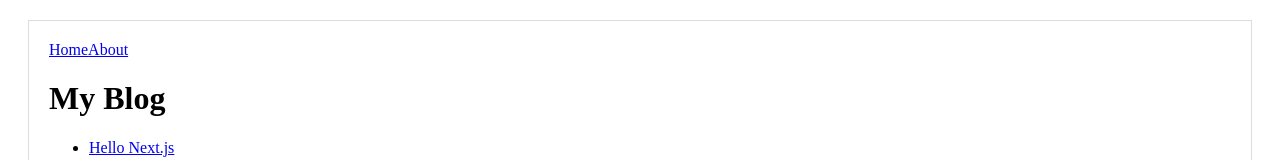
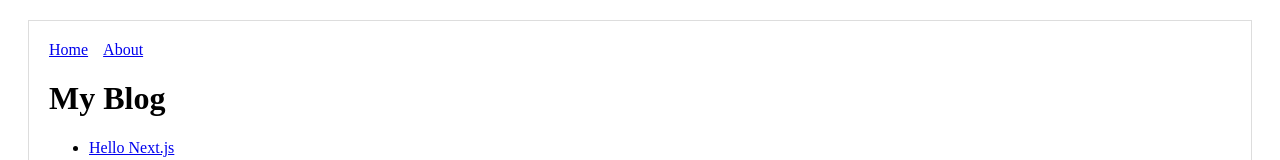
Before and after one commit to JustinSHong/hello-next, a Next.js app: page / in a window 1280 px wide. Shown: the top 160 px of the page. Built offline with nearby package versions, Linux system fonts and the light colour scheme.

Commit message:
implemented custom route for blog posts

```diff
--- a/components/Header.js
+++ b/components/Header.js
@@ -1,6 +1,6 @@
 import Link from "next/link";
 
-const linkStyle = { marginRigh: 15 };
+const linkStyle = { marginRight: 15 };
 
 const Header = () => (
     <div>
--- a/package.json
+++ b/package.json
@@ -22,6 +22,7 @@
     "homepage": "https://github.com/JustinSHong/hello-next#readme",
     "dependencies": {
         "express": "^4.16.4",
+        "isomorphic-unfetch": "^3.0.0",
         "next": "^7.0.2",
         "react": "^16.8.1",
         "react-dom": "^16.8.1"
--- a/server.js
+++ b/server.js
@@ -8,6 +8,12 @@ const handle = app.getRequestHandler();
 app.prepare()
     .then(() => {
         const server = express();
+
+        server.get("/p/:id", (req, res) => {
+            const actualPage = "/post"; // mapped a custom route to the existing post page
+            const queryParams = { title: req.params.id };
+            app.render(req, res, actualPage, queryParams);
+        });
 
         server.get("*", (req, res) => {
             return handle(req, res);
```
Also changed, not shown: 1 other file (tests, documents, lock files or other folders).
